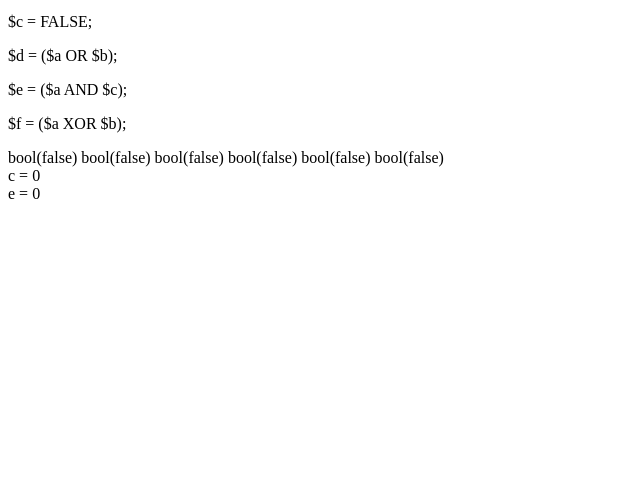
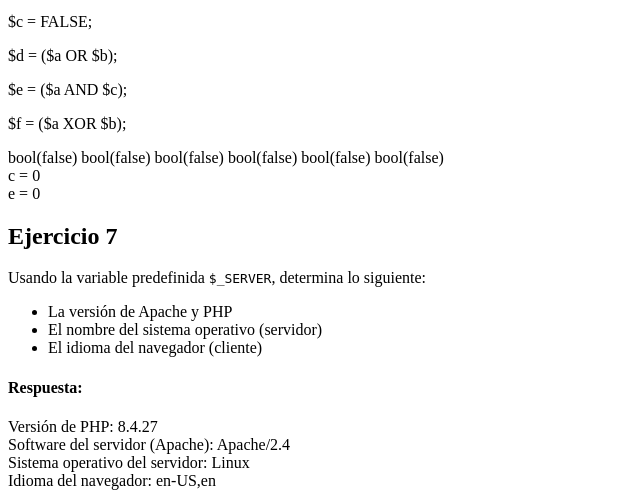
Before and after one commit to bluberiwnw/tecweb, a PHP site: page / in a window 1280 px wide. Shown: the part 2240-2738 px from the top of the page, without its empty margins (0-640 px from the left). Before the commit the page ends 2439 px from the top, so only its background shows below. Run offline with PHP 8.4, Linux system fonts and the light colour scheme.

Commit message:
Ejercicio 7 var. PHP

```diff
--- a/practicas/p04/index.php
+++ b/practicas/p04/index.php
@@ -195,8 +195,23 @@ var_dump($a, $b, $c, $d, $e, $f);
 echo "<br>";
 echo "c = " . (int)$c . "<br>";
 echo "e = " . (int)$e . "<br>";
+?>
 
-?>
+<h2>Ejercicio 7</h2>
+    <p>Usando la variable predefinida <code>$_SERVER</code>, determina lo siguiente:</p>
+    <ul>
+        <li>La versión de Apache y PHP</li>
+        <li>El nombre del sistema operativo (servidor)</li>
+        <li>El idioma del navegador (cliente)</li>
+    </ul>
+
+    <?php
+    echo '<h4>Respuesta:</h4>';
+    echo "Versión de PHP: " . phpversion() . "<br>";
+    echo "Software del servidor (Apache): " . $_SERVER['SERVER_SOFTWARE'] . "<br>";
+    echo "Sistema operativo del servidor: " . PHP_OS . "<br>";
+    echo "Idioma del navegador: " . $_SERVER['HTTP_ACCEPT_LANGUAGE'] . "<br>";
+    ?>
 
 
 </body>
```
